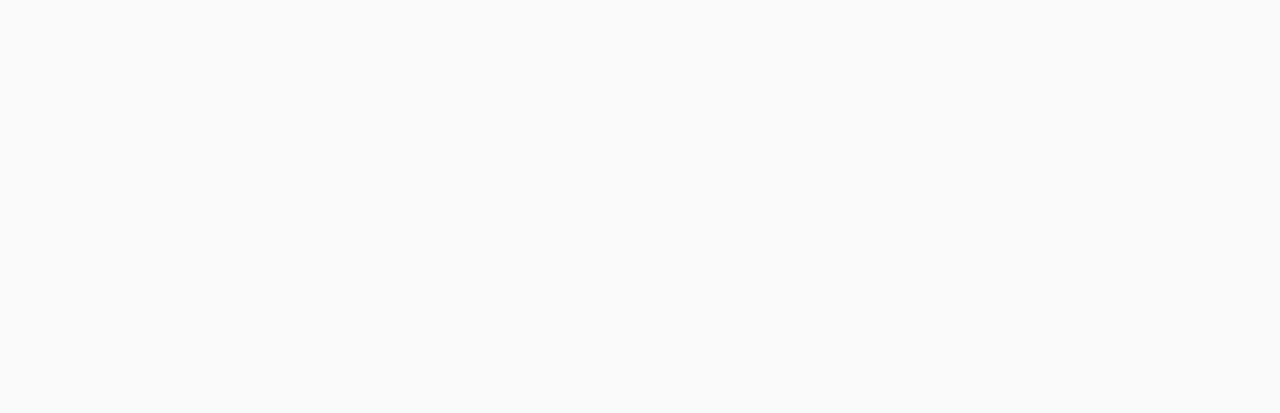
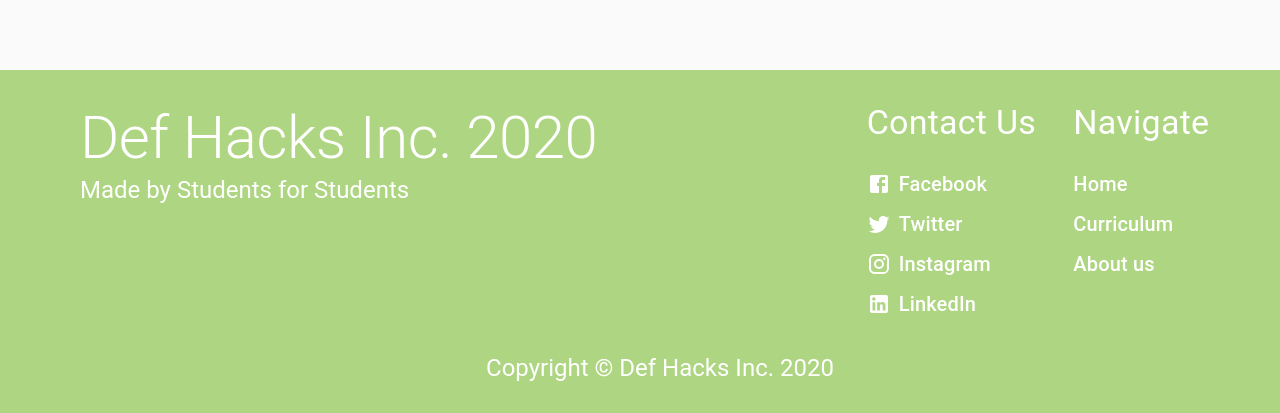
Before and after one commit to AnnLe4869/Def-hacks-clone, a React (Create React App) app: page /learn in a window 1280 px wide. Shown: the part 954-1367 px from the top of the page. Before the commit the page ends 864 px from the top, so only its background shows below. Built offline with nearby package versions, Linux system fonts and the light colour scheme; no server answers.

Commit message:
Style the footer

```diff
--- a/src/common/footer/Footer.js
+++ b/src/common/footer/Footer.js
@@ -1,126 +1,147 @@
-import React from 'react';
-import './footer.css';
-import '@fortawesome/fontawesome-free/css/all.css';
-import { Link } from 'react-router-dom';
+import { Grid, Typography } from "@material-ui/core";
+import { lightGreen } from "@material-ui/core/colors";
+import { makeStyles } from "@material-ui/core/styles";
+import FacebookIcon from "@material-ui/icons/Facebook";
+import InstagramIcon from "@material-ui/icons/Instagram";
+import LinkedInIcon from "@material-ui/icons/LinkedIn";
+import TwitterIcon from "@material-ui/icons/Twitter";
+import React from "react";
+import { Link } from "react-router-dom";
+
+const useStyles = makeStyles((theme) => ({
+  root: {
+    backgroundColor: lightGreen[300],
+    width: "100%",
+    color: "white",
+    marginTop: "20vh",
+    paddingTop: theme.spacing(4),
+    paddingLeft: theme.spacing(5),
+    paddingBottom: theme.spacing(4),
+  },
+
+  leftColumn: {
+    paddingLeft: theme.spacing(5),
+  },
+
+  columnTitle: {
+    marginBottom: theme.spacing(3),
+  },
+
+  externalLink: {
+    color: "white",
+    marginBottom: theme.spacing(1),
+    display: "flex",
+    alignItems: "center",
+    gap: theme.spacing(1),
+    "&:hover": {
+      color: "white",
+      textDecoration: "underline white",
+    },
+  },
+
+  internalLinkTitle: {
+    marginBottom: theme.spacing(1),
+  },
+  internalLink: {
+    color: "white",
+    "&:hover": {
+      color: "white",
+      textDecoration: "underline white",
+    },
+  },
+
+  copyright: {
+    marginTop: theme.spacing(3),
+  },
+}));
 
 function Footer() {
-  const body = document.body;
-  const html = document.documentElement;
+  const classes = useStyles();
+  return (
+    <div className={classes.root}>
+      <Grid container justify="center" alignItems="flex-start">
+        <Grid item xs={8} md={8} className={classes.leftColumn}>
+          <Typography variant="h2">Def Hacks Inc. 2020</Typography>
+          <Typography variant="h5">Made by Students for Students</Typography>
+        </Grid>
 
-  const docHeight = Math.max(
-    body.scrollHeight,
-    body.offsetHeight,
-    html.clientHeight,
-    html.scrollHeight,
-    html.offsetHeight
-  );
-  return (
-    <footer className="ftr" style={{ top: `${docHeight + 100}px` }}>
-      <div className="row">
-        <div className="col">
-          <div className="text-left">
-            <h2>Def Hacks Inc. 2020</h2>
-            <h5>Made by Students for Students</h5>
-          </div>
-        </div>
-        <div className="col-md-auto">
-          <h3>Contact Us</h3>
-          <ul className="ftr-col mt-4">
-            <li>
-              <i
-                className="fab fa-facebook-square"
-                style={{ fontSize: '20px' }}
-              ></i>
-              <a
-                href="https://www.facebook.com/defhacks"
-                target="__blank"
-                className="ml-2"
-              >
-                <span className="h5" style={{ color: 'white' }}>
-                  Facebook
-                </span>
-              </a>
-            </li>
-            <li>
-              <i
-                className="fab fa-twitter-square"
-                style={{ fontSize: '20px' }}
-              ></i>
-              <a
-                href="https://twitter.com/def_hacks"
-                target="__blank"
-                className="ml-2"
-              >
-                <span className="h5" style={{ color: 'white' }}>
-                  Twitter
-                </span>
-              </a>
-            </li>
-            <li>
-              <i className="fab fa-instagram" style={{ fontSize: '20px' }}></i>
+        <Grid
+          container
+          item
+          xs={4}
+          md={4}
+          justify="center"
+          alignItems="flex-start"
+        >
+          <Grid item xs={6} md={6}>
+            <Typography variant="h4" className={classes.columnTitle}>
+              Contact Us
+            </Typography>
+            <Typography
+              variant="h6"
+              className={classes.externalLink}
+              component="a"
+              href=""
+            >
+              <FacebookIcon />
+              <Typography variant="h6">Facebook</Typography>
+            </Typography>
+            <Typography
+              variant="h6"
+              component="a"
+              href=""
+              className={classes.externalLink}
+            >
+              <TwitterIcon />
+              <Typography variant="h6">Twitter</Typography>
+            </Typography>
+            <Typography
+              variant="h6"
+              component="a"
+              href=""
+              className={classes.externalLink}
+            >
+              <InstagramIcon />
+              <Typography variant="h6">Instagram</Typography>
+            </Typography>
+            <Typography
+              variant="h6"
+              component="a"
+              href=""
+              className={classes.externalLink}
+            >
+              <LinkedInIcon />
+              <Typography variant="h6">LinkedIn</Typography>
+            </Typography>
+          </Grid>
 
-              <a
-                href="https://www.instagram.com/def_hacks/"
-                target="__blank"
-                className="ml-2"
-              >
-                <span className="h5" style={{ color: 'white' }}>
-                  Instagram
-                </span>
-              </a>
-            </li>
-            <li>
-              <i className="fab fa-linkedin" style={{ fontSize: '20px' }}></i>
-              <a
-                href="https://www.linkedin.com/company/def-hacks/"
-                target="__blank"
-                className="ml-2"
-              >
-                <span className="h5" style={{ color: 'white' }}>
-                  LinkedIn
-                </span>
-              </a>
-            </li>
-          </ul>
-        </div>
-        <div className="col col-md-auto">
-          <h3>Navigate</h3>
-          <ul className="ftr-col mt-4">
-            <li>
-              <Link to="/">
-                <span className="h5" style={{ color: 'white' }}>
-                  Home
-                </span>
+          <Grid item xs={6} md={6}>
+            <Typography variant="h4" className={classes.columnTitle}>
+              Navigate
+            </Typography>
+            <Typography variant="h6" className={classes.internalLinkTitle}>
+              <Link to="/" className={classes.internalLink}>
+                Home
               </Link>
-            </li>
-            <li>
-              <Link to="/about">
-                <span className="h5" style={{ color: 'white' }}>
-                  About
-                </span>
+            </Typography>
+            <Typography variant="h6" className={classes.internalLinkTitle}>
+              <Link to="/learn" className={classes.internalLink}>
+                Curriculum
               </Link>
-            </li>
-            <li>
-              <Link to="/explore">
-                <span className="h5" style={{ color: 'white' }}>
-                  Explore
-                </span>
+            </Typography>
+            <Typography variant="h6" className={classes.internalLinkTitle}>
+              <Link to="/about" className={classes.internalLink}>
+                About us
               </Link>
-            </li>
-            <li>
-              <Link to="/account">
-                <span className="h5" style={{ color: 'white' }}>
-                  My Account
-                </span>
-              </Link>
-            </li>
-          </ul>
-        </div>
-      </div>
-      <div className="text-center">
-        <h5 className="fter-txt">Copyright © Def Hacks Inc. 2020</h5>
-      </div>
-    </footer>
+            </Typography>
+          </Grid>
+        </Grid>
+      </Grid>
+
+      <Typography align="center" variant="h5" className={classes.copyright}>
+        Copyright © Def Hacks Inc. 2020
+      </Typography>
+    </div>
   );
 }
 
--- a/src/common/footer/footer.css
+++ /dev/null
@@ -1,28 +0,0 @@
-.ftr {
-  background-color: #99c87a;
-  color: aliceblue;
-  padding: 30px 100px;
-  position: absolute;
-  width: 100%;
-}
-
-.footer-copyright-text {
-  background-color: gray;
-  color: aliceblue;
-  width: 100%;
-  height: 100px;
-  margin-top: 150px;
-  display: flex;
-  justify-content: center;
-  align-items: center;
-}
-.fter-txt {
-  margin-top: 10px;
-  color: #fff;
-}
-
-.ftr-col {
-  list-style-type: none;
-  text-align: left;
-  color: #fff;
-}
--- a/src/pages/auth/index.js
+++ b/src/pages/auth/index.js
@@ -1,7 +1,8 @@
 import { Container, CssBaseline } from "@material-ui/core";
 import React from "react";
 import Header from "../../common/header/AppBarHeader";
-import LogIn from "./login/LogIn";
+import Footer from "../../common/footer/Footer";
+import LogIn from "./root/LogIn";
 
 import { Redirect, Route, Switch } from "react-router-dom";
 import EmailInput from "./email/EmailInput";
@@ -23,6 +24,7 @@
           <Redirect to="/auth" />
         </Switch>
       </Container>
+      <Footer />
     </>
   );
 }
--- a/src/pages/learn/index.js
+++ b/src/pages/learn/index.js
@@ -1,12 +1,12 @@
-import React from 'react';
+import React from "react";
 
-import Footer from '../../common/footer/Footer';
-import Header from '../../common/header/AppBarHeader';
-import Greeting from './root/Greeting/Greeting';
-import CourseList from './root/CourseList/CourseList';
-import Lesson from './lesson/index';
+import Footer from "../../common/footer/Footer";
+import Header from "../../common/header/AppBarHeader";
+import Greeting from "./root/Greeting/Greeting";
+import CourseList from "./root/CourseList/CourseList";
+import Lesson from "./lesson/index";
 
-import { Redirect, Route, Switch } from 'react-router-dom';
+import { Redirect, Route, Switch } from "react-router-dom";
 
 export default function Learn() {
   return (
@@ -15,6 +15,7 @@
         <Header />
         <Greeting />
         <CourseList />
+        <Footer />
       </Route>
 
       <Route path="/learn/courses/:courseId/lessons/:lessonId">
```
Also changed, not shown: src/pages/auth/root/LogIn.js (renamed from src/pages/auth/login/LogIn.js), 2 other files (tests, documents, lock files or other folders).
